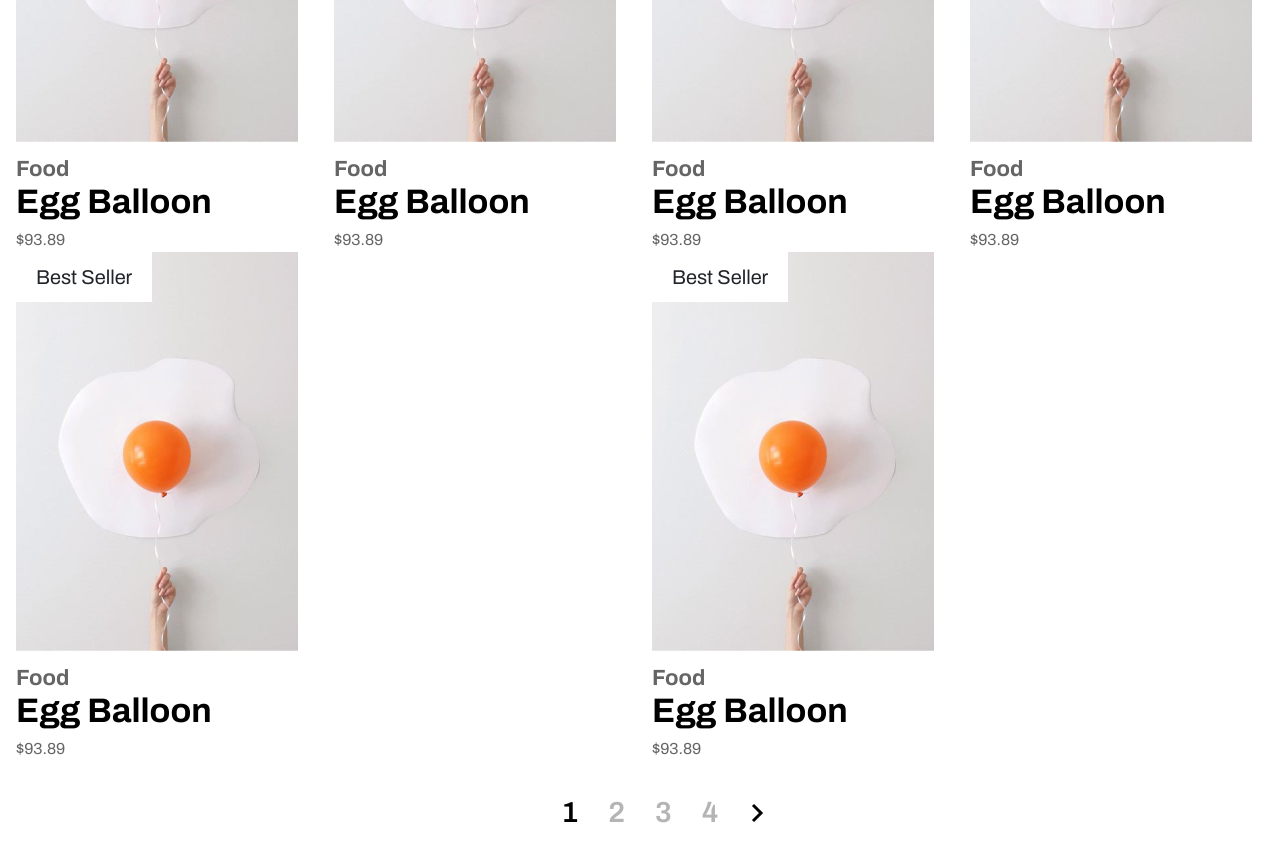
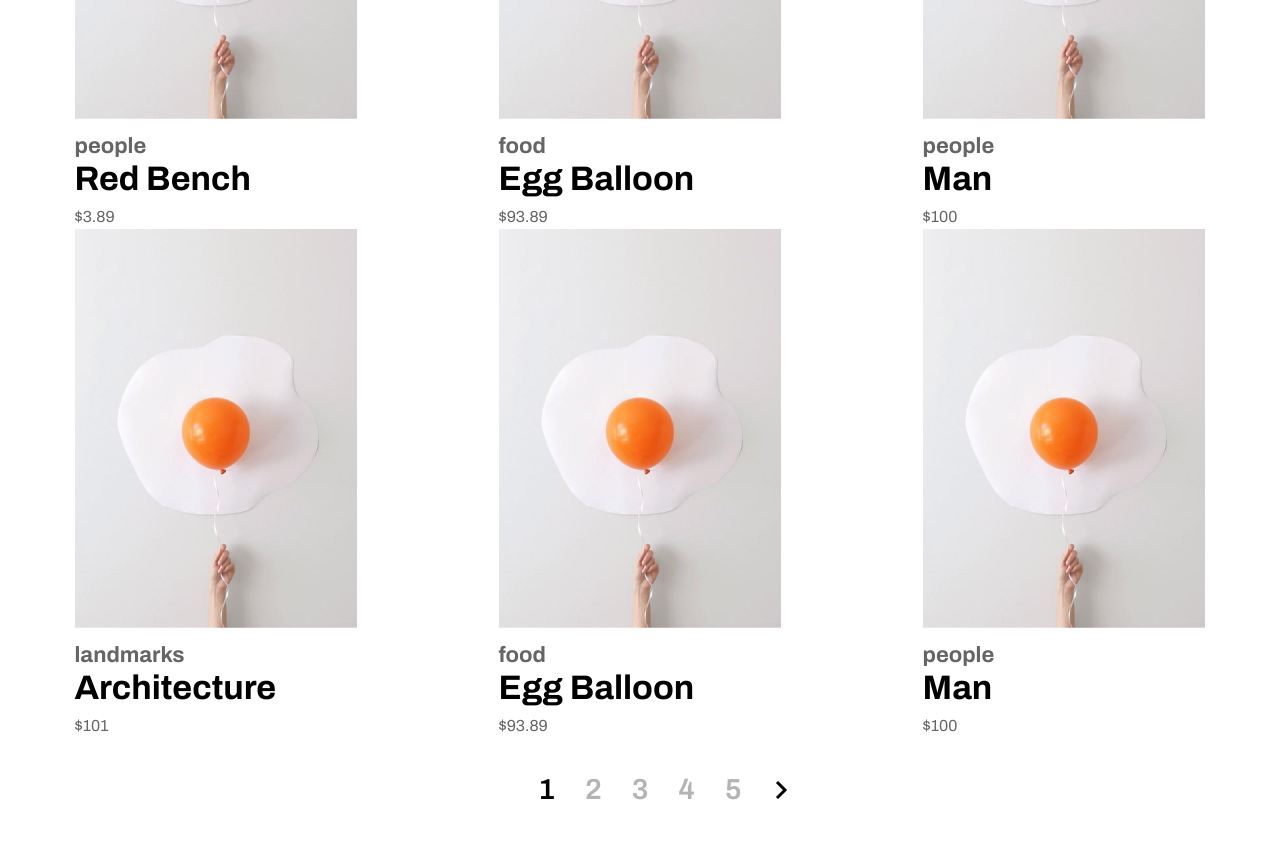
Before and after one commit to WaelFa/next-test, a Next.js app: page / in a window 1280 px wide. Shown: the part 1500-2362 px from the top of the page. Built offline with nearby package versions, Linux system fonts and the light colour scheme.

Commit message:
added dynamic cart behaviour

```diff
--- a/components/Cart.js
+++ b/components/Cart.js
@@ -1,41 +1,62 @@
-import React, { useState } from 'react'
-import Image from "next/image"
-import { Toast } from 'react-bootstrap';
+import React from "react";
+import Image from "next/image";
+import { Toast } from "react-bootstrap";
 
+//context import
+import { useAppContext } from "../context/state";
 
 // image imports
 import CartImage from "../assets/cart.svg";
 
 function Cart() {
-    const [showCartContent, setShowCartContent] = useState(false);
+  const { setProducts, products, showCartContent, setShowCartContent } =
+    useAppContext();
+
   const toggleShowCartContent = () => setShowCartContent(!showCartContent);
+
+  const clearCart = () => {
+    setProducts([]);
+  };
   return (
     <div className="cart">
       <button onClick={toggleShowCartContent}>
         <Image src={CartImage} alt="cart" width={54} height={54} />
-                <span className="cart-counter">1</span>
+        {products.length !== 0 && (
+          <span className="cart-counter">{products.length}</span>
+        )}
       </button>
 
       <Toast show={showCartContent} onClose={toggleShowCartContent}>
         <Toast.Header></Toast.Header>
         <Toast.Body>
           <div className="cart-products">
-                        <div className="cart-product">
+            {products.map((product) => (
+              <div className="cart-product" key={product.id}>
                 <div className="cp-left">
-                                <h3>Samurai King Resting</h3>
-                                <span>$10000.00</span>
+                  <h3>{product.name}</h3>
+                  <span>
+                    {product.currency}
+                    {product.price}
+                  </span>
                 </div>
                 <div className="cp-right">
-                                <Image src={CartImage} />
+                  <Image
+                    src={product.image}
+                    alt={product.name}
+                    layout="fill"
+                    objectFit="contain"
+                  />
                 </div>
               </div>
+            ))}
           </div>
-                    <button onClick={() => console.log('clear')} className="cart-clear">Clear</button>
+          <button onClick={clearCart} className="cart-clear">
+            Clear
+          </button>
         </Toast.Body>
       </Toast>
-
     </div>
-    )
+  );
 }
 
-export default Cart
+export default Cart;
--- a/components/PaginatedList.js
+++ b/components/PaginatedList.js
@@ -4,11 +4,7 @@ import ReactPaginate from "react-paginate";
 //components imports
 import ProductCard from "./ProductCard";
 
-const products = [
-  0, 1, 2, 3, 4, 5, 6, 7, 8, 9, 10, 0, 1, 2, 3, 4, 5, 6, 7, 8, 9, 10,
-];
-
-function PaginatedList() {
+function PaginatedList({ products }) {
   const [pageNumber, setPageNumber] = useState(0);
   const userPerPage = 6;
   const pageVisited = pageNumber * userPerPage;
@@ -21,16 +17,16 @@ function PaginatedList() {
   const pageCount = Math.ceil(products.length / userPerPage);
 
   const changePage = ({ selected }) => {
-    console.log(selected)
+    console.log(selected);
     setPageNumber(selected);
   };
 
   return (
     <div className="paginated-list">
       <Row>
-        {displayProducts.map((i) => (
-          <Col key={i}>
-            <ProductCard />
+        {displayProducts.map((product, i) => (
+          <Col key={"key" + i} xs={12} md={6} lg={4}>
+            <ProductCard product={product} />
           </Col>
         ))}
       </Row>
@@ -41,7 +37,7 @@ function PaginatedList() {
         onPageChange={changePage}
         containerClassName={"pagination"}
         previousLinkClassName={pageNumber === 0 ? "hideBtn" : "prevBtn"}
-        nextLinkClassName={pageNumber === pageCount-1 ? "hideBtn" : "nextBtn"}
+        nextLinkClassName={pageNumber === pageCount - 1 ? "hideBtn" : "nextBtn"}
       />
     </div>
   );
--- a/components/ProductCard.js
+++ b/components/ProductCard.js
@@ -1,22 +1,47 @@
 import React from "react";
 import Image from "next/image";
 
-// image import
-import cardImage from "../assets/cardImage.png";
+//context import
+import { useAppContext } from "../context/state";
 
-function ProductCard() {
-  const isBestSeller = true;
+function ProductCard({ product }) {
+  const { setProducts, products, setShowCartContent } = useAppContext();
+
+  // scroll to the top of the screen when a new product is added
+  const scrollToTop = () => {
+    window.scrollTo({
+      top: 0,
+      behavior: "smooth",
+    });
+  };
+
+  const addProductToCart = () => {
+    console.log(products, "hello");
+    setProducts(
+      products.find((prod) => prod.id === product.id)
+        ? products
+        : [...products, product]
+    );
+    scrollToTop();
+    setShowCartContent(true);
+  };
+
   return (
-    <div className="product-card">
+    <div className="product-card mx-auto">
       <div className="pc-cover">
-        {isBestSeller && <p>Best Seller</p>}
-        <Image src={cardImage} alt="product image" />
-        <div className="pc-button">Add to cart</div>
+        {product.bestseller && <p>Best Seller</p>}
+        <Image src={product.image} alt="product image" />
+        <div className="pc-button" onClick={addProductToCart}>
+          Add to cart
+        </div>
       </div>
       <div className="pc-body">
-        <span>Food</span>
-        <h3>Egg Balloon</h3>
-        <p>$93.89</p>
+        <span>{product.category}</span>
+        <h3>{product.name}</h3>
+        <p>
+          {product.currency}
+          {product.price}
+        </p>
       </div>
     </div>
   );
--- a/components/ProductsList.js
+++ b/components/ProductsList.js
@@ -4,10 +4,10 @@ import React from "react";
 import PaginatedList from "./PaginatedList";
 import ProductCard from "./ProductCard";
 
-function ProductsList() {
+function ProductsList({ products }) {
   return (
     <div className="products-list">
-      <PaginatedList />
+      <PaginatedList products={products} />
     </div>
   );
 }
--- /dev/null
+++ b/context/state.js
@@ -0,0 +1,21 @@
+import { createContext, useContext, useState } from "react";
+
+const AppContext = createContext();
+
+export function AppWrapper({ children }) {
+  const [products, setProducts] = useState([]);
+  const [showCartContent, setShowCartContent] = useState(false);
+  let sharedState = {
+    products,
+    setProducts,
+    showCartContent,
+    setShowCartContent,
+  };
+  return (
+    <AppContext.Provider value={sharedState}>{children}</AppContext.Provider>
+  );
+}
+
+export function useAppContext() {
+  return useContext(AppContext);
+}
--- a/data/products.js
+++ b/data/products.js
@@ -1,92 +1,316 @@
+import cardImage from "../assets/cardImage.png";
+import featuredImage from "../assets/dog.png";
+import recommended1 from "../assets/recommended1.png";
+import recommended2 from "../assets/recommended2.png";
+import recommended3 from "../assets/recommended3.png";
+
 export const products = [
   {
-        "name": "Red Bench",
-        "category": "people",
-        "price": 3.89,
-        "currency": "USD",
-        "image": {
-            "src": "",
-            "alt": ""
-        },
-        "bestseller": true,
-        "featured": false,
-        "details": null
+    id: "1",
+    name: "Red Bench",
+    category: "people",
+    price: 3.89,
+    currency: "$",
+    image: cardImage,
+    bestseller: true,
+    featured: false,
+    details: null,
   },
   {
-        "name": "Egg Balloon",
-        "category": "food",
-        "price": 93.89,
-        "currency": "USD",
-        "image": {
-            "src": "",
-            "alt": ""
-        },
-        "bestseller": false,
-        "featured": false,
-        "details": null
+    id: "2",
+    name: "Egg Balloon",
+    category: "food",
+    price: 93.89,
+    currency: "$",
+    image: cardImage,
+    bestseller: false,
+    featured: false,
+    details: null,
   },
   {
-        "name": "Man",
-        "category": "people",
-        "price": 100,
-        "currency": "USD",
-        "image": {
-            "src": "",
-            "alt": ""
-        },
-        "bestseller": false,
-        "featured": false,
-        "details": null
+    id: "3",
+    name: "Man",
+    category: "people",
+    price: 100,
+    currency: "$",
+    image: cardImage,
+    bestseller: false,
+    featured: false,
+    details: null,
   },
   {
-        "name": "Architecture",
-        "category": "landmarks",
-        "price": 101,
-        "currency": "USD",
-        "dimmentions": {
-            "width": 1020,
-            "height": 1020
-        },
-        "image": {
-            "src": "",
-            "alt": ""
-        },
-        "bestseller": false,
-        "featured": false,
-        "details": null
+    id: "4",
+    name: "Architecture",
+    category: "landmarks",
+    price: 101,
+    currency: "$",
+    image: cardImage,
+    bestseller: false,
+    featured: false,
+    details: null,
   },
   {
-        "name": "Samurai King Restling",
-        "category": "landmarks",
-        "price": 101,
-        "currency": "USD",
-        "image": {
-            "src": "",
-            "alt": ""
-        },
-        "bestseller": false,
-        "featured": true,
-        "details": {
-            "dimmentions": {
-                "width": 1020,
-                "height": 1020
-            },
-            "size": 15000,
-            "description": "So how did the classical Latin become so incoherent? According to McClintock, a 15th century typesetter likely scrambled part of Cicero's De Finibus in order to provide placeholder text to mockup various fonts for a type specimen book.",
-            "recommendations": [
-                {
-                    "src": "",
-                    "alt": ""
+    id: "5",
+    name: "Egg Balloon",
+    category: "food",
+    price: 93.89,
+    currency: "$",
+    image: cardImage,
+    bestseller: false,
+    featured: false,
+    details: null,
   },
   {
-                    "src": "",
-                    "alt": ""
+    id: "6",
+    name: "Man",
+    category: "people",
+    price: 100,
+    currency: "$",
+    image: cardImage,
+    bestseller: false,
+    featured: false,
+    details: null,
   },
   {
-                    "src": "",
-                    "alt": ""
-                }
-            ]
-        }
-    }
-]
+    id: "7",
+    name: "Architecture",
+    category: "landmarks",
+    price: 101,
+    currency: "$",
+    image: cardImage,
+    bestseller: false,
+    featured: false,
+    details: null,
+  },
+  {
+    id: "8",
+    name: "Egg Balloon",
+    category: "food",
+    price: 93.89,
+    currency: "$",
+    image: cardImage,
+    bestseller: false,
+    featured: false,
+    details: null,
+  },
+  {
+    id: "9",
+    name: "Man",
+    category: "people",
+    price: 100,
+    currency: "$",
+    image: cardImage,
+    bestseller: false,
+    featured: false,
+    details: null,
+  },
+  {
+    id: "10",
+    name: "Architecture",
+    category: "landmarks",
+    price: 101,
+    currency: "$",
+    image: cardImage,
+    bestseller: false,
+    featured: false,
+    details: null,
+  },
+  {
+    id: "11",
+    name: "Egg Balloon",
+    category: "food",
+    price: 93.89,
+    currency: "$",
+    image: cardImage,
+    bestseller: false,
+    featured: false,
+    details: null,
+  },
+  {
+    id: "12",
+    name: "Man",
+    category: "people",
+    price: 100,
+    currency: "$",
+    image: cardImage,
+    bestseller: false,
+    featured: false,
+    details: null,
+  },
+  {
+    id: "13",
+    name: "Architecture",
+    category: "landmarks",
+    price: 101,
+    currency: "$",
+    image: cardImage,
+    bestseller: false,
+    featured: false,
+    details: null,
+  },
+  {
+    id: "14",
+    name: "Egg Balloon",
+    category: "food",
+    price: 93.89,
+    currency: "$",
+    image: cardImage,
+    bestseller: false,
+    featured: false,
+    details: null,
+  },
+  {
+    id: "15",
+    name: "Man",
+    category: "people",
+    price: 100,
+    currency: "$",
+    image: cardImage,
+    bestseller: false,
+    featured: false,
+    details: null,
+  },
+  {
+    id: "16",
+    name: "Architecture",
+    category: "landmarks",
+    price: 101,
+    currency: "$",
+    image: cardImage,
+    bestseller: false,
+    featured: false,
+    details: null,
+  },
+  {
+    id: "17",
+    name: "Egg Balloon",
+    category: "food",
+    price: 93.89,
+    currency: "$",
+    image: cardImage,
+    bestseller: false,
+    featured: false,
+    details: null,
+  },
+  {
+    id: "18",
+    name: "Man",
+    category: "people",
+    price: 100,
+    currency: "$",
+    image: cardImage,
+    bestseller: false,
+    featured: false,
+    details: null,
+  },
+  {
+    id: "19",
+    name: "Architecture",
+    category: "landmarks",
+    price: 101,
+    currency: "$",
+    image: cardImage,
+    bestseller: false,
+    featured: false,
+    details: null,
+  },
+  {
+    id: "20",
+    name: "Egg Balloon",
+    category: "food",
+    price: 93.89,
+    currency: "$",
+    image: cardImage,
+    bestseller: false,
+    featured: false,
+    details: null,
+  },
+  {
+    id: "21",
+    name: "Man",
+    category: "people",
+    price: 100,
+    currency: "$",
+    image: cardImage,
+    bestseller: false,
+    featured: false,
+    details: null,
+  },
+  {
+    id: "22",
+    name: "Architecture",
+    category: "landmarks",
+    price: 101,
+    currency: "$",
+    image: cardImage,
+    bestseller: false,
+    featured: false,
+    details: null,
+  },
+  {
+    id: "23",
+    name: "Egg Balloon",
+    category: "food",
+    price: 93.89,
+    currency: "$",
+    image: cardImage,
+    bestseller: false,
+    featured: false,
+    details: null,
+  },
+  {
+    id: "24",
+    name: "Man",
+    category: "people",
+    price: 100,
+    currency: "$",
+    image: cardImage,
+    bestseller: false,
+    featured: false,
+    details: null,
+  },
+  {
+    id: "25",
+    name: "Architecture",
+    category: "landmarks",
+    price: 101,
+    currency: "$",
+    image: cardImage,
+    bestseller: false,
+    featured: false,
+    details: null,
+  },
+  {
+    id: "26",
+    name: "Samurai King Restling",
+    category: "landmarks",
+    price: 101,
+    currency: "$",
+    image: featuredImage,
+    bestseller: false,
+    featured: true,
+    details: {
+      dimensions: {
+        width: 1020,
+        height: 1020,
+      },
+      size: 15,
+      description:
+        "So how did the classical Latin become so incoherent? According to McClintock, a 15th century typesetter likely scrambled part of Cicero's De Finibus in order to provide placeholder text to mockup various fonts for a type specimen book.",
+      recommendations: [
+        {
+          src: recommended1,
+          alt: "recommended product 1",
+        },
+        {
+          src: recommended2,
+          alt: "recommended product 1",
+        },
+        {
+          src: recommended3,
+          alt: "recommended product 1",
+        },
+      ],
+    },
+  },
+];
--- a/pages/index.js
+++ b/pages/index.js
@@ -7,12 +7,13 @@ import Container from "../components/Container";
 import FeaturedProduct from "../components/FeaturedProduct";
 import ProductsList from "../components/ProductsList";
 
-
 // mock data imports
-import {products} from '../data/products.js'
+import { products } from "../data/products.js";
 
 export default function Home() {
-  console.log(products)
+  const featuredProduct = products.find((product) => product.featured);
+  const nonFeaturedProducts = products.filter((product) => !product.featured);
+
   return (
     <div>
       <Head>
@@ -23,8 +24,8 @@ export default function Home() {
       <Header />
       <main>
         <Container>
-          <FeaturedProduct />
-          <ProductsList />
+          <FeaturedProduct featuredProduct={featuredProduct} />
+          <ProductsList products={nonFeaturedProducts} />
         </Container>
       </main>
     </div>
--- a/styles/components/_cart.scss
+++ b/styles/components/_cart.scss
@@ -22,7 +22,7 @@
     }
   }
   .toast {
-    width: 443px;
+    width: min(90vw, 443px);
     right: 0;
     top: 106px;
     position: absolute;
@@ -52,6 +52,8 @@
         display: flex;
         justify-content: space-between;
         margin: 12px 0px;
+        height: 86px;
+        position: relative;
         .cp-left {
           h3 {
             color: $color-black;
--- a/styles/components/_featuredProduct.scss
+++ b/styles/components/_featuredProduct.scss
@@ -32,7 +32,7 @@
     margin-top: 40px;
     display: flex;
     justify-content: space-between;
-    flex: wrap;
+    flex-wrap: wrap;
     h2 {
       color: $color-black;
       font-weight: 700;
```
Also changed, not shown: components/FeaturedProduct.js (+19 -20 lines), pages/_app.js (+9 -4 lines). Lines whose indentation alone changed are shown as unchanged.
